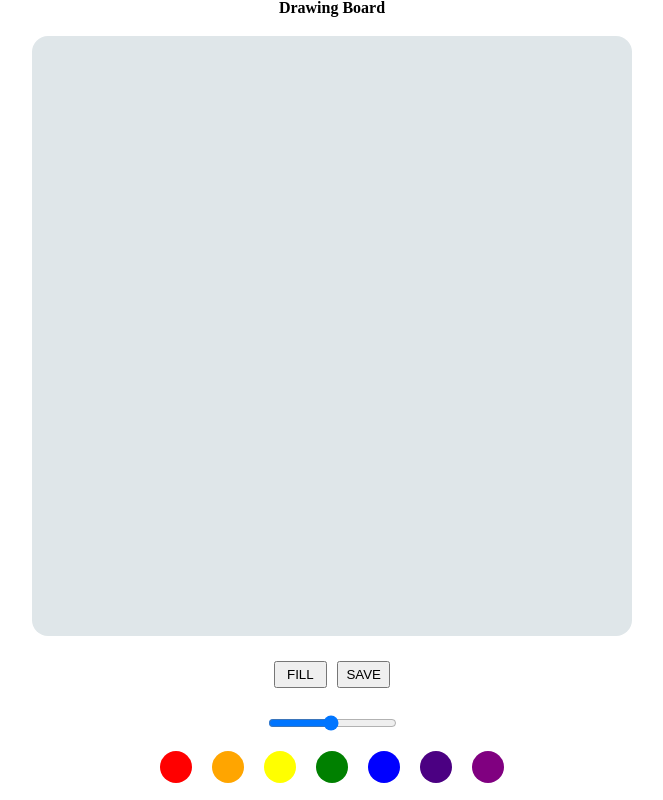
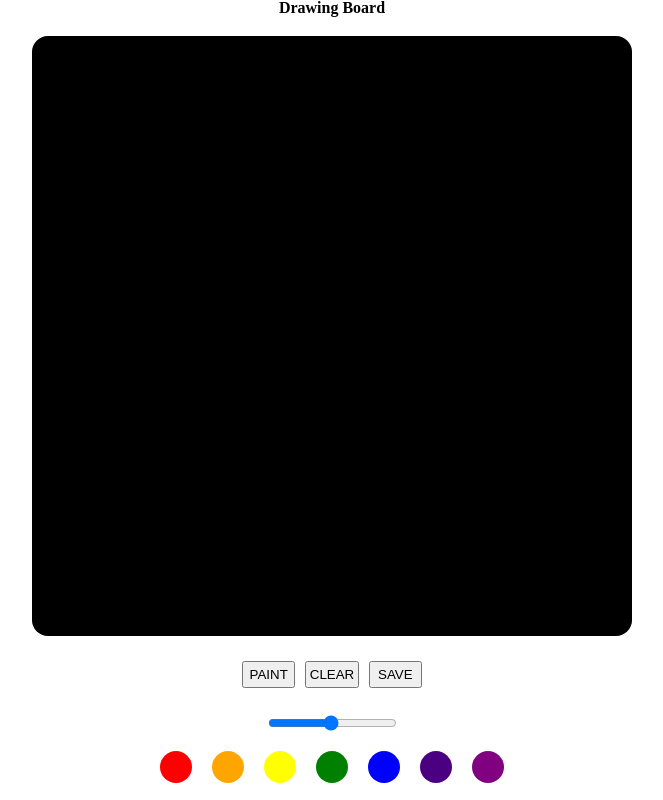
Before and after one commit to InwooLeeme/Drawing-board, a plain HTML site: page index.html in a window 1280 px wide. Both pictures are taken after a click on the button "FILL". Shown: the whole page, without its empty margins (308-971 px from the left). Drawn offline with Linux system fonts and the light colour scheme.

Commit message:
Add Clear and Fill Canvas Function
If the user selects a color and clicks the fill button or canvas, the entire canvas is painted to match the color.
And when the user clicks the Clear button, the canvas is completely erased.

```diff
--- a/index.html
+++ b/index.html
@@ -14,6 +14,7 @@
         <canvas class="canvas"></canvas>
         <div class="menuButtons">
             <button class="fillBtn">Fill</button>
+            <button class="clearBtn">Clear</button>
             <button class="saveBtn">Save</button>
         </div>
         <div class="sliderContainer">
--- a/src/script.js
+++ b/src/script.js
@@ -3,8 +3,11 @@ const ctx = canvas.getContext('2d');
 const color = document.getElementsByClassName('color');
 const colorArray = Array.from(color);
 const brushRange = document.getElementById('brushRange');
+const fillBtn = document.querySelector('.fillBtn');
+const clearBtn = document.querySelector('.clearBtn');
 
 let pressed = false;
+let filled = false;
 
 canvas.width = 600;
 canvas.height = 600;
@@ -41,6 +44,7 @@ function changeBushColor(event){
     const currentColor = event.target;
     const getBackgroundColor = getComputedStyle(currentColor).backgroundColor;
     ctx.strokeStyle = getBackgroundColor;
+    ctx.fillStyle = ctx.strokeStyle;
 }
 
 function changeLineWidth(){
@@ -48,11 +52,40 @@ function changeLineWidth(){
     ctx.lineWidth = lineWidth;
 }
 
+function fillTheBoard(){
+    if(filled === true)
+    {
+        filled = false;
+        fillBtn.innerText = `Fill`;         // canvas 채우기 가능
+
+    }
+    else{
+        filled = true;
+        fillBtn.innerText = `Paint`;        // canvas에 그리기 가능
+    }
+    //ctx.clearRect(0,0,canvas.width,canvas.height);
+
+    ctx.fillRect(0,0,canvas.width,canvas.height);
+}
+
+function cleaarFunction(){
+    ctx.clearRect(0,0,canvas.width, canvas.height);
+}
+
+function clickFillCanvas(){
+    if(filled === true){
+        ctx.fillRect(0,0,canvas.width,canvas.height);
+    }
+}
+
 if(canvas){
     canvas.addEventListener('mousemove',drawing);
     canvas.addEventListener('mousedown',mousedown);
     canvas.addEventListener('mouseup',stopDrawing);
     brushRange.addEventListener('input',changeLineWidth);
+    fillBtn.addEventListener('click',fillTheBoard);
+    clearBtn.addEventListener('click',cleaarFunction);
+    canvas.addEventListener('click',clickFillCanvas);
 }
 
 colorArray.forEach(color => {
```
Also changed, not shown: 1 other file.
